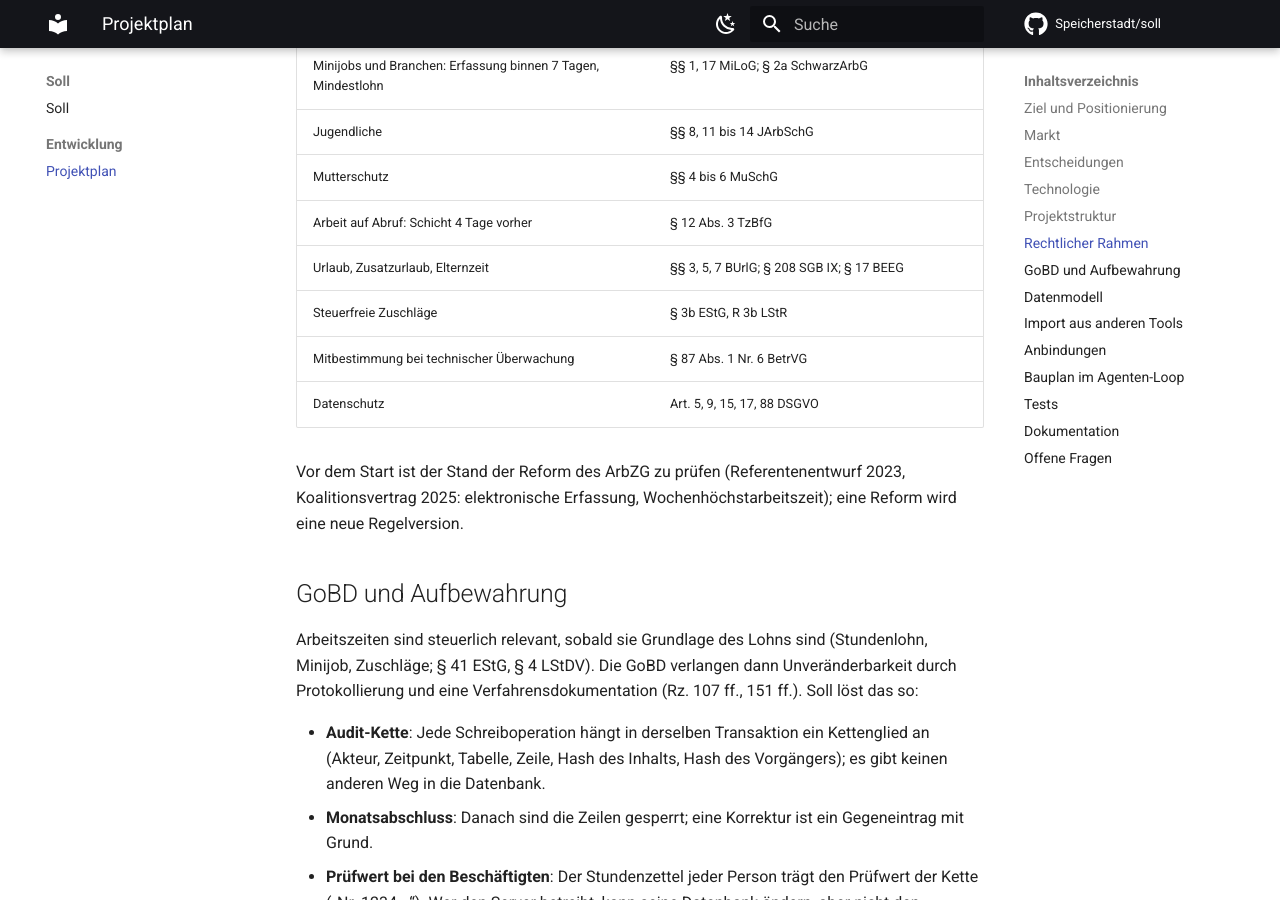
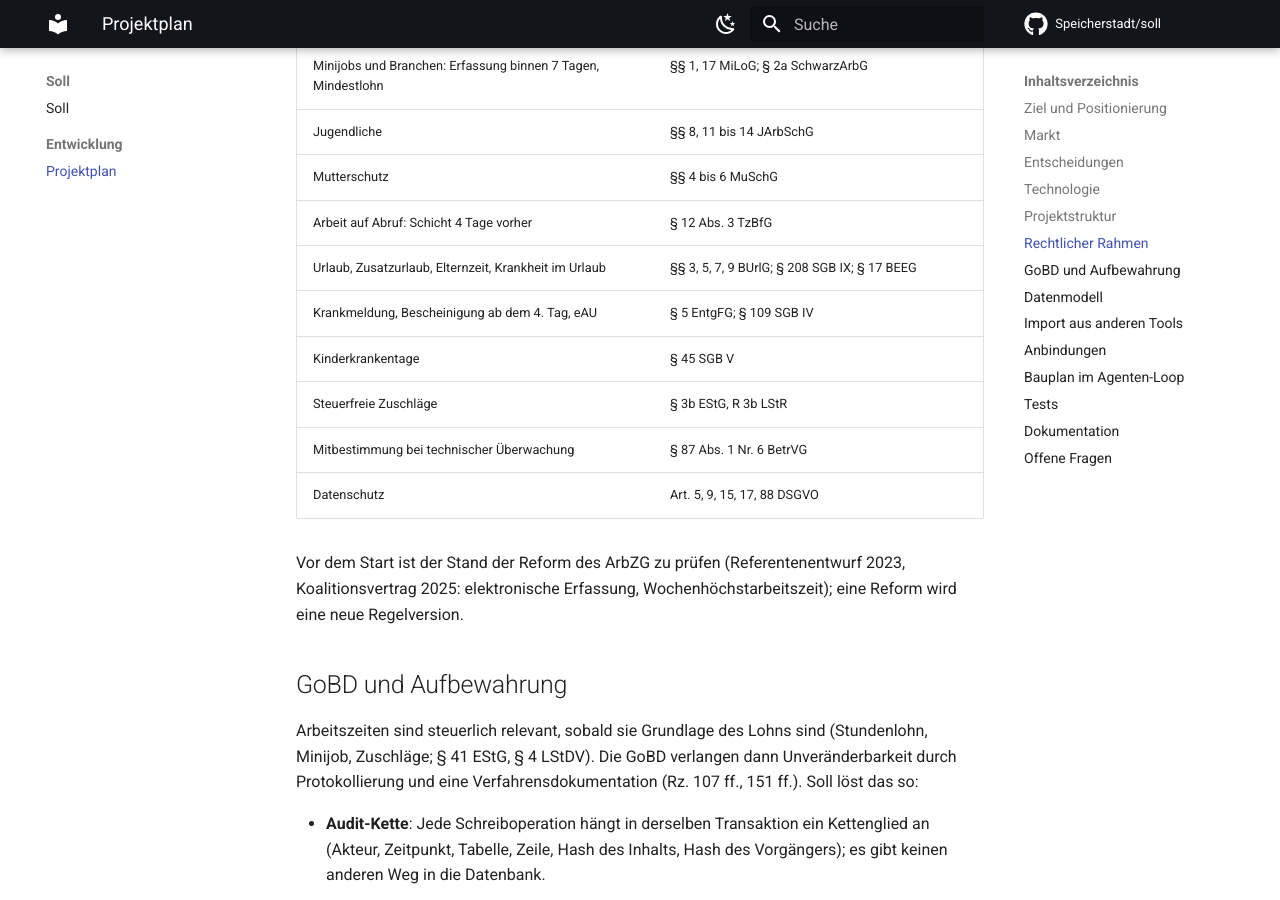
Before and after one commit to Speicherstadt/soll, an MkDocs documentation site: the page built from docs/plan.md, in a window 1280 px wide and 900 px high, scrolled down 4967 px. Built offline with MkDocs 1.6.1 and Material for MkDocs 9.7.7, drawn with Linux system fonts in a browser that asks for light colours; comment, search, counter and statistics services are not loaded.

Commit message:
Spell out absences: leave requests, sick notes and uploaded certificates
S-401 now names the whole flow: leave request and approval, sick leave
with the certificate from day four (EntgFG § 5) and a reminder to fetch
the eAU, sick days during leave (BUrlG § 9), child sick days (SGB V § 45),
and an upload of certificates that do not come as eAU, encrypted, by
content type, visible only to the person, owner and payroll office.

Co-Authored-By: Claude Opus 5.5 <noreply@anthropic.com>
Claude-Session: https://claude.ai/code/session_01Y3rdfc7i8jgSg8CWxP6fGx

```diff
--- a/docs/plan.md
+++ b/docs/plan.md
@@ -116,7 +116,9 @@ mit Gültigkeit; der Gesetzeswächter (S-906) meldet, wenn sich ein Gesetzestext
 | Jugendliche | §§ 8, 11 bis 14 JArbSchG |
 | Mutterschutz | §§ 4 bis 6 MuSchG |
 | Arbeit auf Abruf: Schicht 4 Tage vorher | § 12 Abs. 3 TzBfG |
-| Urlaub, Zusatzurlaub, Elternzeit | §§ 3, 5, 7 BUrlG; § 208 SGB IX; § 17 BEEG |
+| Urlaub, Zusatzurlaub, Elternzeit, Krankheit im Urlaub | §§ 3, 5, 7, 9 BUrlG; § 208 SGB IX; § 17 BEEG |
+| Krankmeldung, Bescheinigung ab dem 4. Tag, eAU | § 5 EntgFG; § 109 SGB IV |
+| Kinderkrankentage | § 45 SGB V |
 | Steuerfreie Zuschläge | § 3b EStG, R 3b LStR |
 | Mitbestimmung bei technischer Überwachung | § 87 Abs. 1 Nr. 6 BetrVG |
 | Datenschutz | Art. 5, 9, 15, 17, 88 DSGVO |
```
Also changed, not shown: BAULISTE.md (+22 -2 lines).
